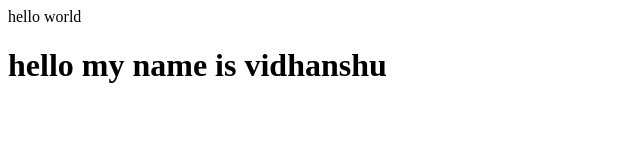
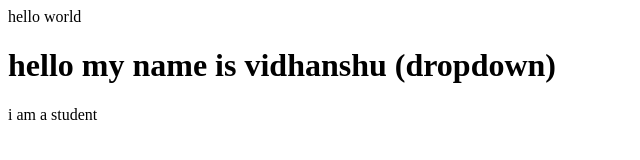
Before and after one commit to vidhanshu05/Locall, a plain HTML site: page index.html in a window 1280 px wide. Shown: the whole page, without its empty margins (0-640 px from the left). Drawn offline with Linux system fonts and the light colour scheme.

Commit message:
'updated'

```diff
--- a/index.html
+++ b/index.html
@@ -1,2 +1,3 @@
 <p>hello world</p>
-<h1>hello my name is vidhanshu</h1>
+<h1>hello my name is vidhanshu (dropdown)</h1>
+<p>i am a student</p>
```
